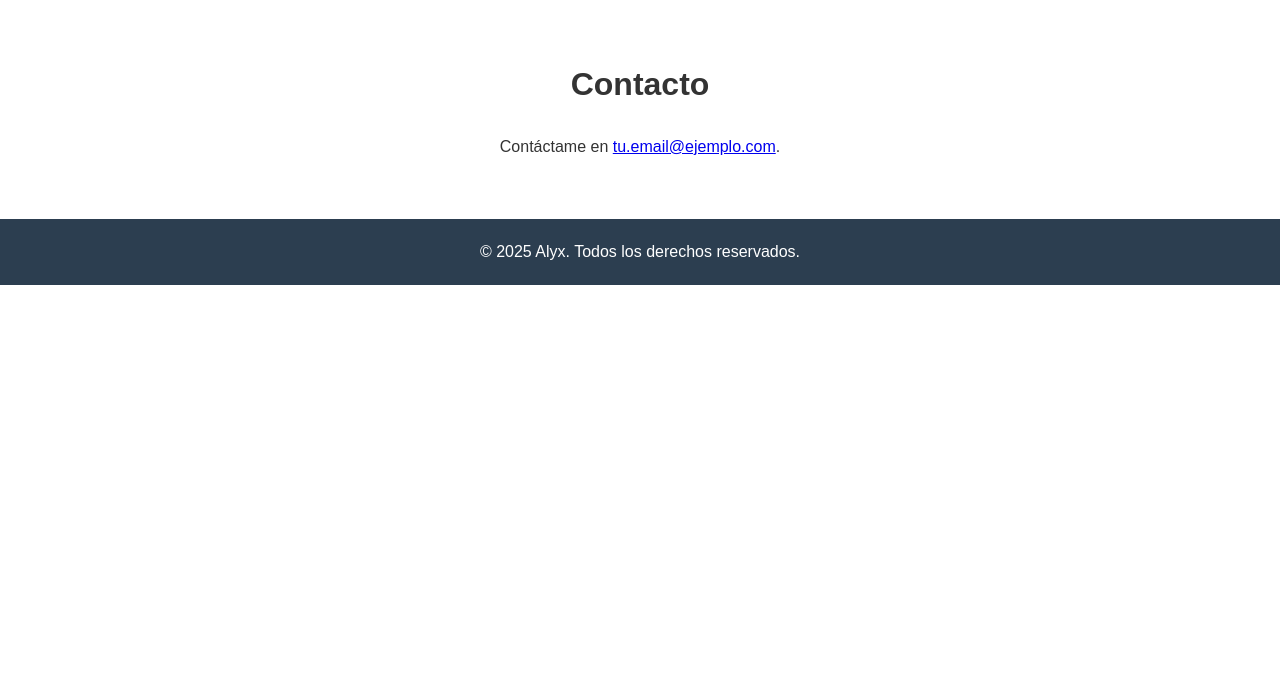
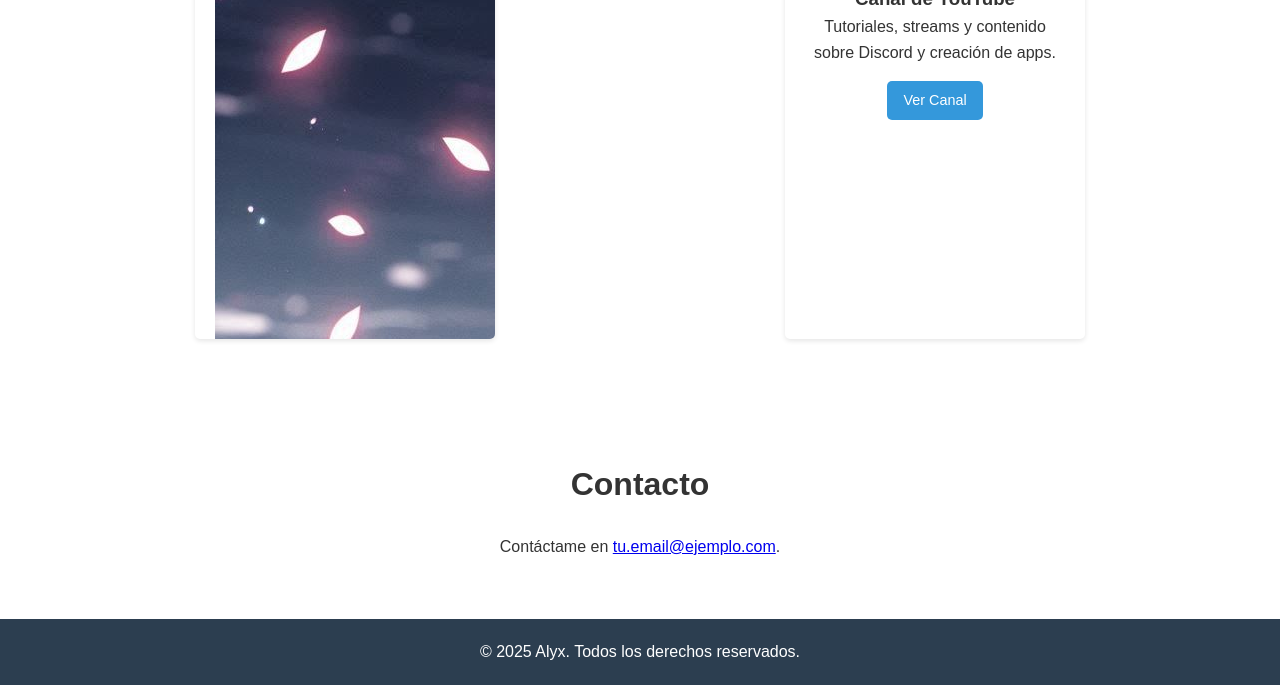
Before and after one commit to sheltonalixon/alyx, a plain HTML site: page index.html in a window 1280 px wide. Shown: the part 1282-1967 px from the top of the page. Before the commit the page ends 1567 px from the top, so only its background shows below. Drawn offline with Linux system fonts and the light colour scheme.

Commit message:
style.css

```diff
--- a/css/style.css
+++ b/css/style.css
@@ -119,65 +119,60 @@ h2 {
 
 .project-card {
     background: #fff;
+    padding: 20px;
     border-radius: 5px;
     box-shadow: 0 2px 5px rgba(0, 0, 0, 0.1);
-    position: relative; /* For positioning overlay */
-    overflow: hidden; /* Ensure image and overlay stay within card */
     transition: transform 0.3s;
+    /* Fixed size */
+    width: 300px; /* Fixed width */
+    height: 400px; /* Fixed height */
+    background-size: cover; /* Image fills the card */
+    background-position: center; /* Center the image */
+    position: relative; /* For absolute positioning of content */
+    overflow: hidden; /* Hide overflow */
+    margin: 0 auto; /* Center cards in grid */
 }
 
 .project-card:hover {
     transform: translateY(-5px);
 }
 
-.project-card img {
-    width: 100%;
-    height: 100%; /* Fill the card */
-    object-fit: cover; /* Maintain aspect ratio, cover card */
-    position: absolute;
-    top: 0;
-    left: 0;
-    z-index: 1; /* Behind overlay */
+/* Small Button Variant */
+.btn.small {
+    padding: 8px 16px;
+    font-size: 0.9rem;
 }
 
-.project-info {
+/* Project Content Overlay */
+.project-content {
     position: absolute;
     bottom: 0;
     left: 0;
     right: 0;
-    background: rgba(0, 0, 0, 0.7); /* Semi-transparent black */
+    background: rgba(0, 0, 0, 0.7); /* Semi-transparent black background */
     color: #fff;
     padding: 15px;
-    z-index: 2; /* Above image */
-    opacity: 0.9; /* Slightly visible by default */
-    transition: opacity 0.3s;
-    text-align: left; /* Align text for better readability */
+    text-align: center;
+    transform: translateY(100%); /* Initially hidden below card */
+    transition: transform 0.3s ease; /* Smooth slide-up */
 }
 
-.project-card:hover .project-info {
-    opacity: 1; /* Fully visible on hover */
+.project-card:hover .project-content {
+    transform: translateY(0); /* Slide up on hover */
 }
 
-.project-info h3 {
-    font-size: 1.2rem;
+.project-content h3 {
+    font-size: 1.5rem;
     margin-bottom: 10px;
 }
 
-.project-info p {
-    font-size: 0.9rem;
+.project-content p {
+    font-size: 0.95rem;
     margin-bottom: 10px;
 }
 
-.project-info .btn.small {
-    padding: 8px 16px;
-    font-size: 0.9rem;
-    display: inline-block;
-}
-
-/* Small Button Variant */
-.btn.small {
-    padding: 8px 16px;
-    font-size: 0.9rem;
+.project-content a {
+    margin-top: 10px;
 }
 
 /* Footer */
@@ -220,19 +215,8 @@ footer {
         font-size: 1.5rem;
     }
 
-    .project-card img {
-        height: 100%; /* Ensure image fills card on mobile */
-    }
-
-    .project-info {
-        padding: 10px; /* Slightly less padding on mobile */
-    }
-
-    .project-info h3 {
-        font-size: 1rem;
-    }
-
-    .project-info p {
-        font-size: 0.8rem;
+    .project-card {
+        width: 250px; /* Slightly smaller for mobile */
+        height: 350px;
     }
 }
```
